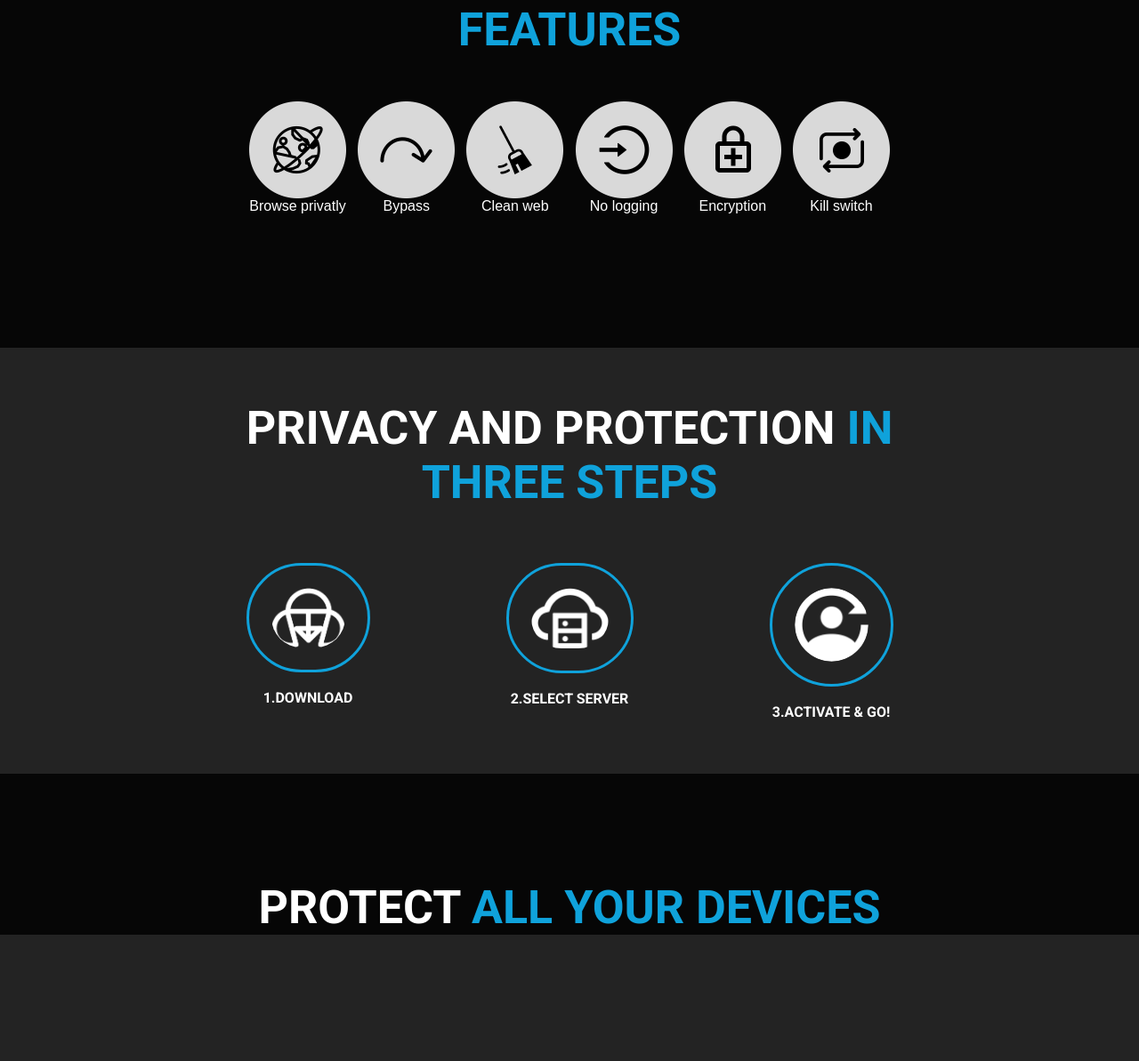
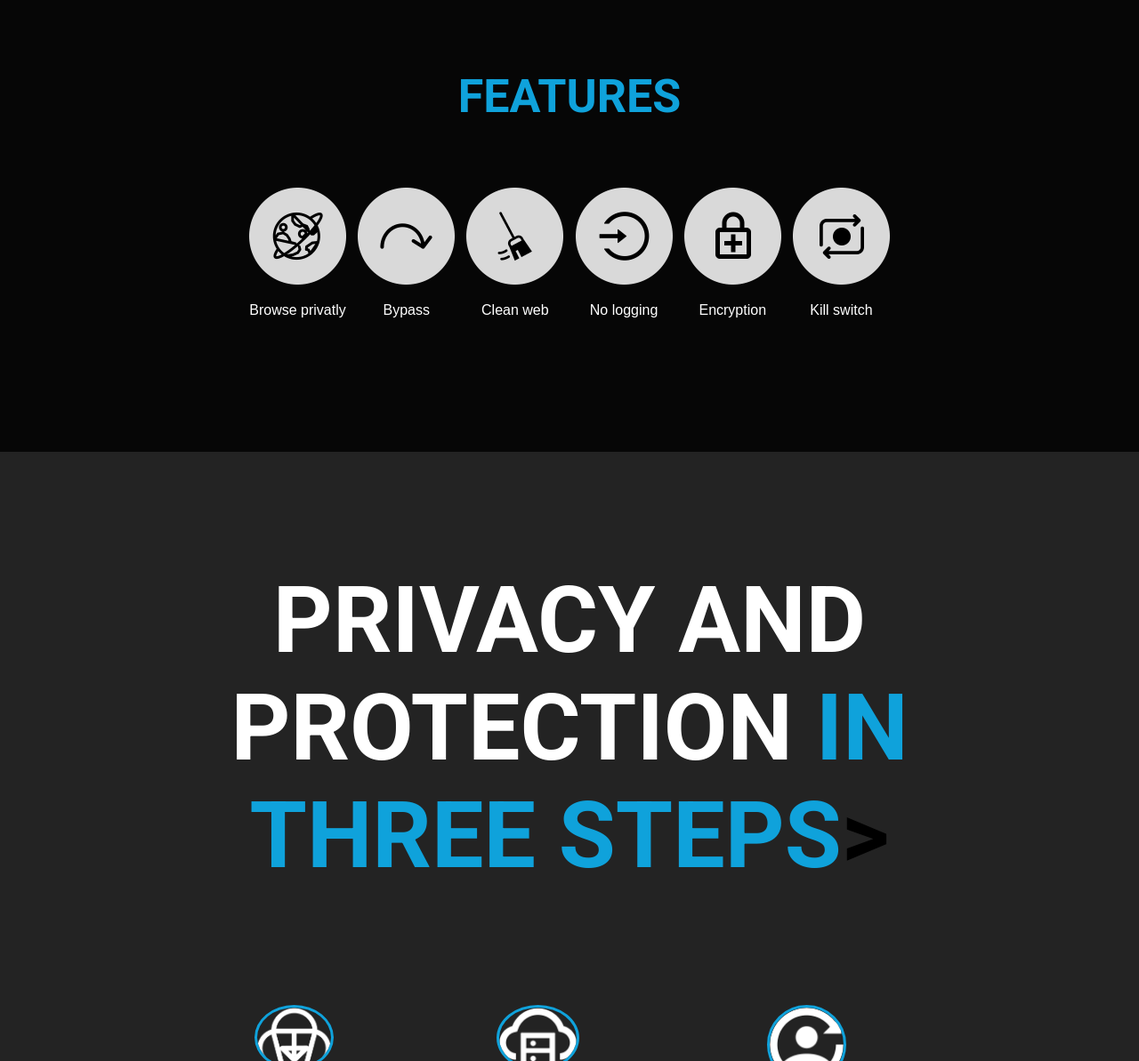
Before and after one commit to 3thann/Surfing-VPN, a plain HTML site: page index.html in a window 1280 px wide. Shown: the part 1607-2800 px from the top of the page at 89% size. Drawn offline with Linux system fonts and the light colour scheme.

Commit message:
Update 0.0.6 - Change some visual

```diff
--- a/index.html
+++ b/index.html
@@ -18,6 +18,7 @@
             <button class="header_button" type="button">CANCEL MY MEMBERSHIP</button>
         </div>
     </header>
+
     <nav>
         <span class="nav_left">
             Email: cs@surfingvpn.com
@@ -26,6 +27,7 @@
             Customer Support: +31205231052
         </span>
     </nav>
+
     <main>
         <div class="download">
             <span class="top_download">
@@ -34,7 +36,7 @@
                 </div>
                 <div class="right_download">
                     <div class="top_right_download">
-                        <div class="blue_download">SECURE YOUR DIGITAL LIFE</div>
+                        <h1><div class="blue_download">SECURE YOUR DIGITAL LIFE</div></h1>
                         <div class="white_download">Browse the web safely & privately</div>
                     </div>
                     <div class="bottom_right_download">
@@ -52,14 +54,20 @@
                 <span class="check"><img src="img/check.png" height="45px" width="45px"/>&nbsp; QUICK CONNECTIVITY</span>
             </span>
         </div>
+
         <div class="txt_vpn">
-            <div class="blue_txt_vpn">WHY USE A VPN?</div>
+            <h1>
+                <div class="blue_txt_vpn">WHY USE A VPN?</div>
+            </h1>
             <p>
                 Using the internet these days is more daunting than ever, with many types of cyberthreats. There is only one true way to use the internet privately, and that is with a VPN or Virtual Private Network. Whether you want to watch region-specific  content or create a secure home office environment, VPNs can be more useful now than ever.
             </p>
         </div>
+
         <div class="features">
-            <div class="top_features">FEATURES</div>
+            <h1>
+                <div class="top_features">FEATURES</div>
+            </h1>
             <div class="bottom_features">
                 <span class="description_features"><img src="img/browse.png" height="109px" width="109px"/> Browse privatly</span>
                 <span class="description_features"><img src="img/bypass.png" height="109px" width="109px"/> Bypass</span>
@@ -69,10 +77,13 @@
                 <span class="description_features"><img src="img/switch.png" height="109px" width="109px"/> Kill switch</span>
             </div>
         </div>
+
         <div class="three_steps">
             <div class="top_three_steps">
-                <span class="white_three_steps">PRIVACY AND PROTECTION</span>
-                <span class="blue_three_steps">IN THREE STEPS</span>
+                <h1>
+                    <span class="white_three_steps">PRIVACY AND PROTECTION</span>
+                    <span class="blue_three_steps">IN THREE STEPS</span>>
+                </h1>
             </div>
             <div class="bottom_three_steps">
                 <span class="description_three_steps"><img src="img/download.png" height="67px" width="83px"/><br> 1.DOWNLOAD</span>
@@ -80,16 +91,20 @@
                 <span class="description_three_steps"><img src="img/activate.png" height="83px" width="83px"/><br> 3.ACTIVATE & GO!</span>
             </div>
         </div>
+
         <div class="protection">
             <div class="top_protection">
-                <span class="white_protection">PROTECT</span>
-                <span class="blue_protection">ALL YOUR DEVICES</span>
+                <h1>
+                    <span class="white_protection">PROTECT</span>
+                    <span class="blue_protection">ALL YOUR DEVICES</span>
+                </h1>
             </div>
             <div class="bottom_protection">
 
             </div>
         </div>
     </main>
+
     <aside>
         <div class="top_aside">
             <span class="box_aside">
@@ -116,6 +131,7 @@
             <p>How to uninstall</p>
         </span>
     </aside>
+
     <footer>
         <p>Pay So B.V.,Markerkant 13,1314AN LK Almere,The Netherlands</p>
         <p>Number:+31205231052</p>
--- a/style.css
+++ b/style.css
@@ -166,6 +166,10 @@ nav {
     flex-direction: column;
 }
 
+.description_features img {
+    padding-bottom: 20px;
+}
+
 .three_steps {
     background-color: #232323;
     padding: 60px 200px 60px 200px;
@@ -199,8 +203,9 @@ nav {
 
 .description_three_steps img {
     border: 3px solid #0FA2DB;
-    border-radius: 70px;
-    padding: 25px;
+    clip-path: ellipse(78px 78px);
+    border-radius: 50%;
+
 }
 
 .protection {
```
